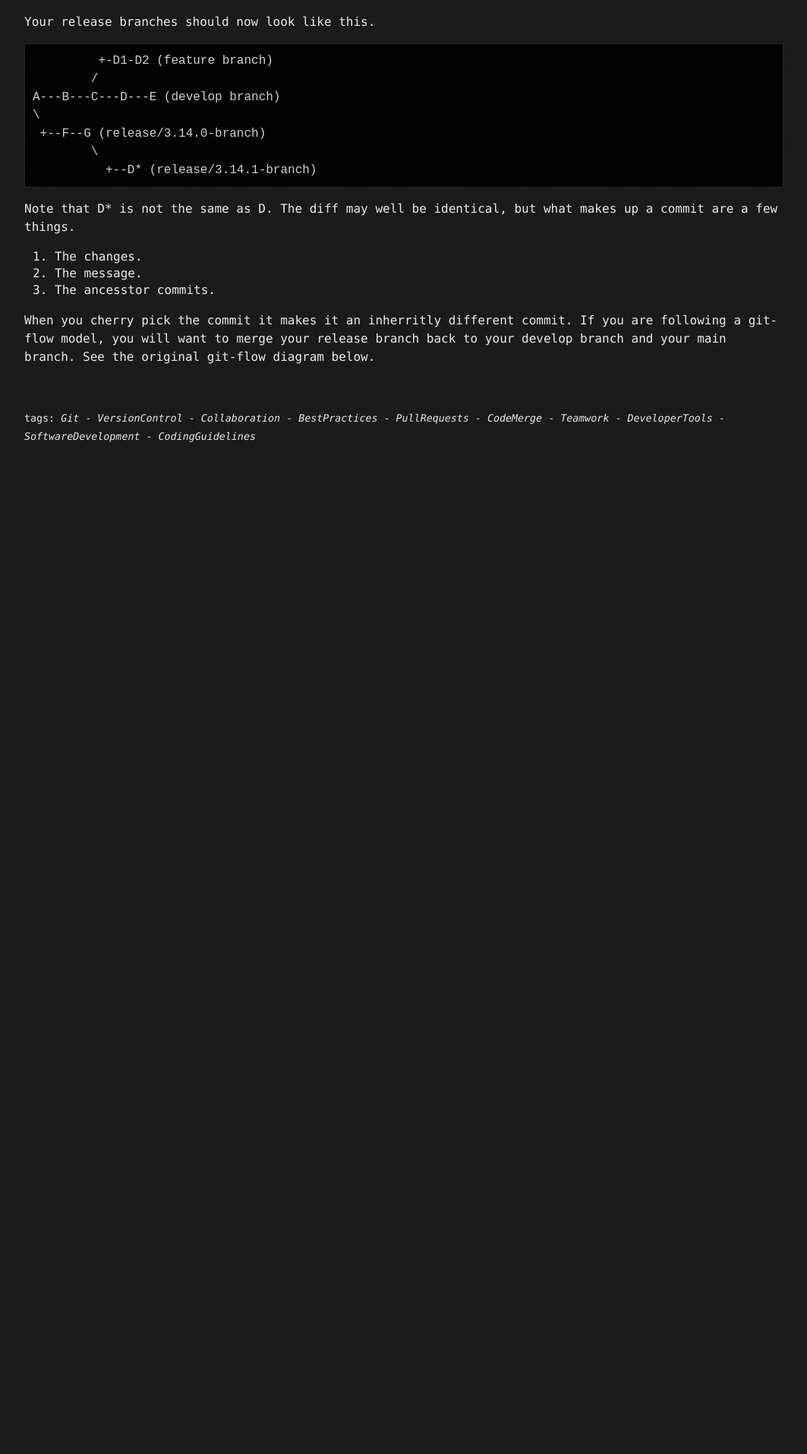
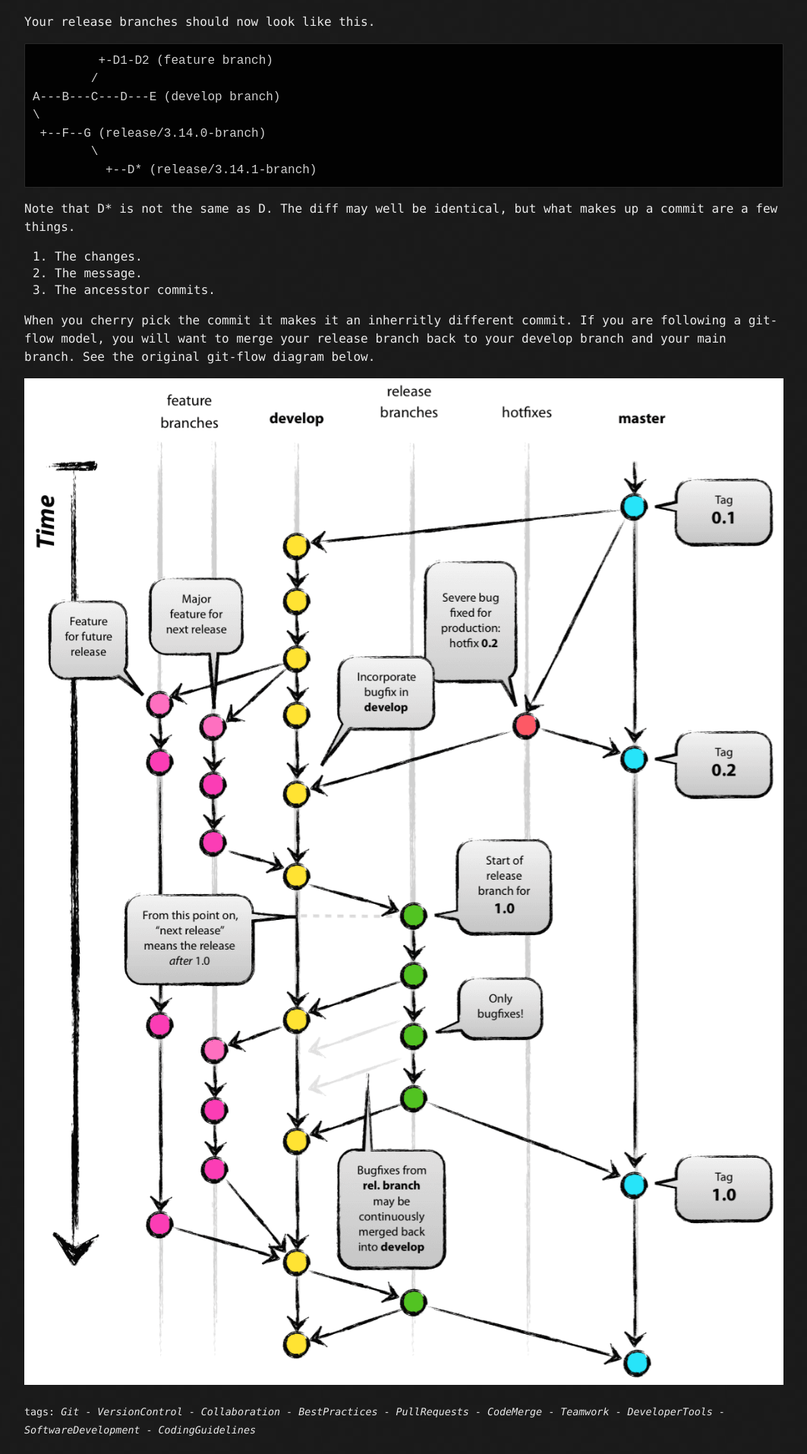
Before and after one commit to tbeckenhauer/tbeckenhauer.github.io, a Jekyll site: the page built from _posts/_general_advice/git-porting-backward-changes.md, in a window 1280 px wide. Shown: the part 1071-2985 px from the top of the page at 76% size, without its empty margins (108-1171 px from the left). Built offline with Jekyll 4.4.1, drawn with Linux system fonts in a browser that asks for light colours; before the commit the page ends 1677 px from its top, so only the background shows below that.

Commit message:
fix image

```diff
--- a/_posts/_general_advice/git-porting-backward-changes.md
+++ b/_posts/_general_advice/git-porting-backward-changes.md
@@ -58,4 +58,4 @@ Note that D* is not the same as D. The diff may well be identical, but what make
 
 When you cherry pick the commit it makes it an inherritly different commit.  If you are following a git-flow model, you will want to merge your release branch back to your develop branch and your main branch.  See the original git-flow diagram below.
 
-![]({{ site.url }}/_general_advice/git-model.png)
+![]({{ site.url }}/general_advice/git-model.png)
```
